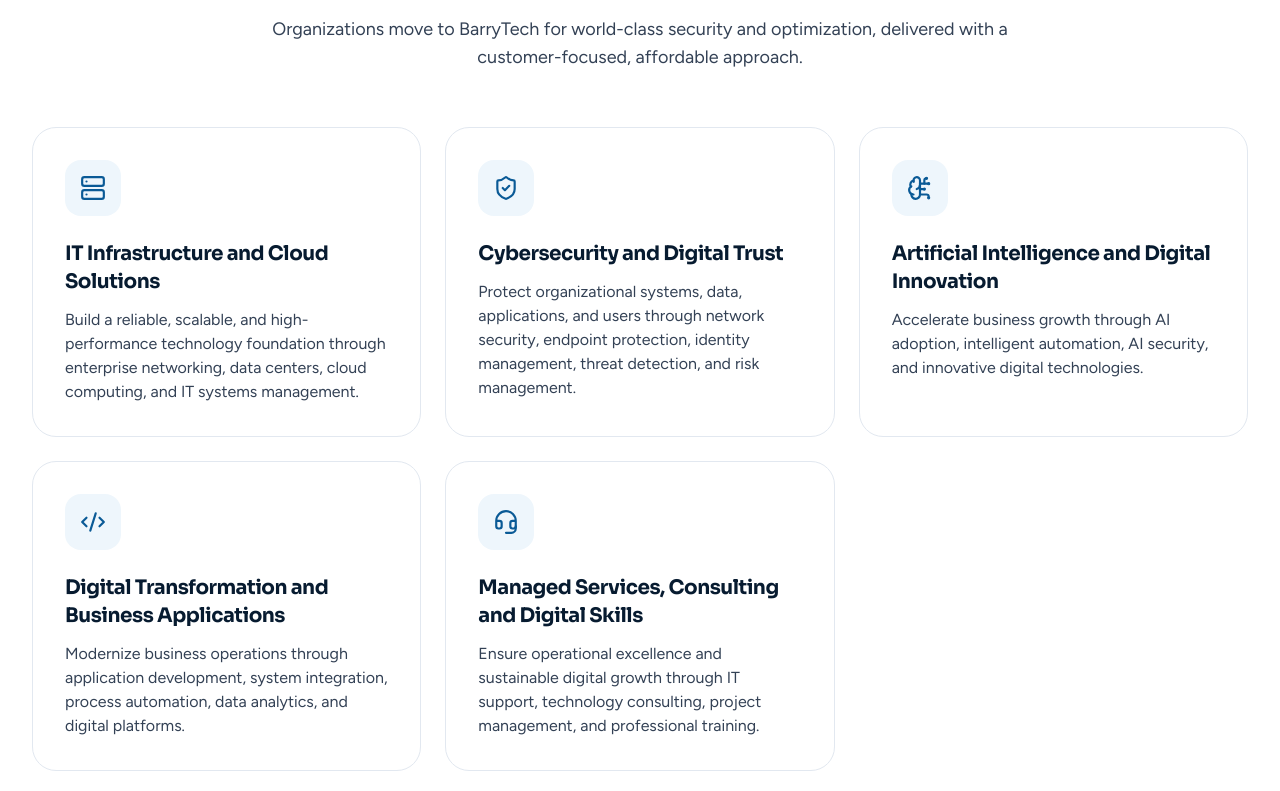
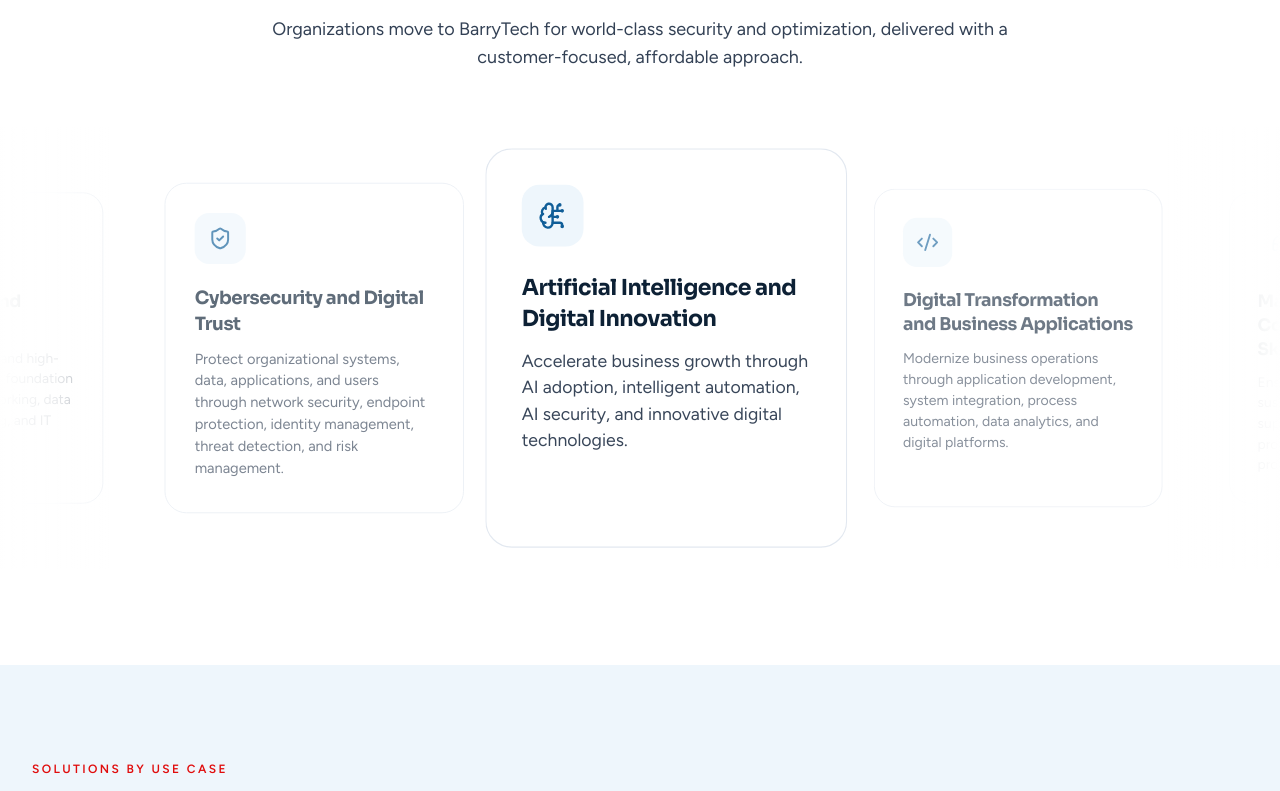
Before and after one commit to Deorum-1/Barrytech_Website, a React (Vite) app: page / in a window 1280 px wide. Shown: the part 989-1780 px from the top of the page. Built offline with nearby package versions, Linux system fonts and the light colour scheme.

Commit message:
feat(home): run the promise key areas as a centre-focused marquee
The five key areas now scroll as a carousel where the card nearest the middle of the band is larger and fully opaque while the rest shrink and fade, giving the promise section motion without losing readability.

```diff
--- /dev/null
+++ b/src/components/PromiseMarquee.jsx
@@ -0,0 +1,108 @@
+import { useEffect, useRef } from 'react'
+import Icon from './Icon.jsx'
+
+// The key areas run as a marquee: the card nearest the middle of the band grows,
+// the ones moving away from the middle shrink, so the band reads as a carousel.
+const COPIES = 4
+
+export default function PromiseMarquee({ areas, id }) {
+  const bandRef = useRef(null)
+  const trackRef = useRef(null)
+  const cardRefs = useRef([])
+
+  useEffect(() => {
+    const band = bandRef.current
+    const track = trackRef.current
+    if (!band || !track) return
+    if (window.matchMedia('(prefers-reduced-motion: reduce)').matches) return
+
+    // Card centres relative to the track — only change when the layout changes.
+    let centres = []
+    const measure = () => {
+      const trackLeft = track.getBoundingClientRect().left
+      centres = cardRefs.current.map((el) => {
+        if (!el) return null
+        const box = el.getBoundingClientRect()
+        return box.left + box.width / 2 - trackLeft
+      })
+    }
+
+    let frame
+    const tick = () => {
+      const bandBox = band.getBoundingClientRect()
+      const bandCentre = bandBox.left + bandBox.width / 2
+      const reach = bandBox.width * 0.32
+      const trackLeft = track.getBoundingClientRect().left
+      cardRefs.current.forEach((el, i) => {
+        if (!el || centres[i] == null) return
+        const distance = Math.abs(trackLeft + centres[i] - bandCentre)
+        const near = Math.max(0, 1 - distance / reach)
+        el.style.transform = `scale(${(0.86 + near * 0.26).toFixed(3)})`
+        el.style.opacity = (0.55 + near * 0.45).toFixed(3)
+      })
+      frame = requestAnimationFrame(tick)
+    }
+
+    // Only animate while the band is on screen.
+    const observer = new IntersectionObserver(
+      ([entry]) => {
+        if (entry.isIntersecting) {
+          measure()
+          if (!frame) frame = requestAnimationFrame(tick)
+        } else if (frame) {
+          cancelAnimationFrame(frame)
+          frame = undefined
+        }
+      },
+      { rootMargin: '150px' },
+    )
+    observer.observe(band)
+
+    const onResize = () => measure()
+    window.addEventListener('resize', onResize)
+
+    return () => {
+      observer.disconnect()
+      window.removeEventListener('resize', onResize)
+      if (frame) cancelAnimationFrame(frame)
+    }
+  }, [])
+
+  return (
+    <div
+      ref={bandRef}
+      className="group/band relative mt-14 overflow-hidden py-10"
+      aria-label="Our promise: five key areas"
+      id={id}
+    >
+      <div
+        ref={trackRef}
+        className="flex w-max animate-[marquee_110s_linear_infinite] items-stretch group-hover/band:[animation-play-state:paused] group-focus-within/band:[animation-play-state:paused]"
+      >
+        {[...Array(COPIES)].flatMap((_, copy) =>
+          areas.map(([icon, title, description], n) => (
+            <div
+              key={`${copy}-${n}`}
+              className="w-[19rem] shrink-0 px-3 sm:w-[22rem]"
+              aria-hidden={copy > 0 || undefined}
+            >
+              <div
+                ref={(el) => { cardRefs.current[copy * areas.length + n] = el }}
+                className="flex h-full flex-col rounded-3xl border border-slate-200 bg-white p-8"
+              >
+                <span className="grid h-14 w-14 place-items-center rounded-2xl bg-brand-50 text-brand">
+                  <Icon name={icon} size={26} />
+                </span>
+                <h3 className="mt-6 text-xl font-bold">{title}</h3>
+                <p className="mt-3">{description}</p>
+              </div>
+            </div>
+          )),
+        )}
+      </div>
+
+      <span className="pointer-events-none absolute inset-y-0 left-0 w-16 bg-gradient-to-r from-white via-white/80 to-transparent sm:w-28" aria-hidden="true" />
+      <span className="pointer-events-none absolute inset-y-0 right-0 w-16 bg-gradient-to-l from-white via-white/80 to-transparent sm:w-28" aria-hidden="true" />
+    </div>
+  )
+}
--- a/src/pages/Home.jsx
+++ b/src/pages/Home.jsx
@@ -5,6 +5,7 @@
 import Icon from '../components/Icon.jsx'
 import LazyVideo from '../components/LazyVideo.jsx'
 import GoalMarquee from '../components/GoalMarquee.jsx'
+import PromiseMarquee from '../components/PromiseMarquee.jsx'
 import usePageMeta from '../hooks/usePageMeta.js'
 import { services } from '../data/services.js'
 import { company } from '../data/company.js'
@@ -73,25 +74,15 @@
       </section>
 
       {/* enabling digital success */}
-      <section id="enabling-digital-success" data-nav-switch className="container-x py-20 sm:py-24">
-        <Reveal className="mx-auto max-w-3xl text-center">
-          <p className="eyebrow">Our promise</p>
-          <h2 className="mt-3 text-3xl font-bold sm:text-5xl">Enabling digital success</h2>
-          <p className="mt-5 text-lg">Organizations move to BarryTech for world-class security and optimization, delivered with a customer-focused, affordable approach.</p>
-        </Reveal>
-        <div className="mt-14 grid gap-6 sm:grid-cols-2 lg:grid-cols-3">
-          {keyAreas.map(([icon, t, d], n) => (
-            <Reveal key={t} delay={n * 0.08} className="h-full">
-              <div className="group h-full rounded-3xl border border-slate-200 p-8 transition duration-300 hover:-translate-y-1 hover:border-hot hover:shadow-xl">
-                <span className="grid h-14 w-14 place-items-center rounded-2xl bg-brand-50 text-brand transition group-hover:bg-hot group-hover:text-white">
-                  <Icon name={icon} size={26} />
-                </span>
-                <h3 className="mt-6 text-xl font-bold">{t}</h3>
-                <p className="mt-3">{d}</p>
-              </div>
-            </Reveal>
-          ))}
+      <section id="enabling-digital-success" data-nav-switch className="py-20 sm:py-24">
+        <div className="container-x">
+          <Reveal className="mx-auto max-w-3xl text-center">
+            <p className="eyebrow">Our promise</p>
+            <h2 className="mt-3 text-3xl font-bold sm:text-5xl">Enabling digital success</h2>
+            <p className="mt-5 text-lg">Organizations move to BarryTech for world-class security and optimization, delivered with a customer-focused, affordable approach.</p>
+          </Reveal>
         </div>
+        <PromiseMarquee areas={keyAreas} />
       </section>
 
       {/* I want to... */}
```
